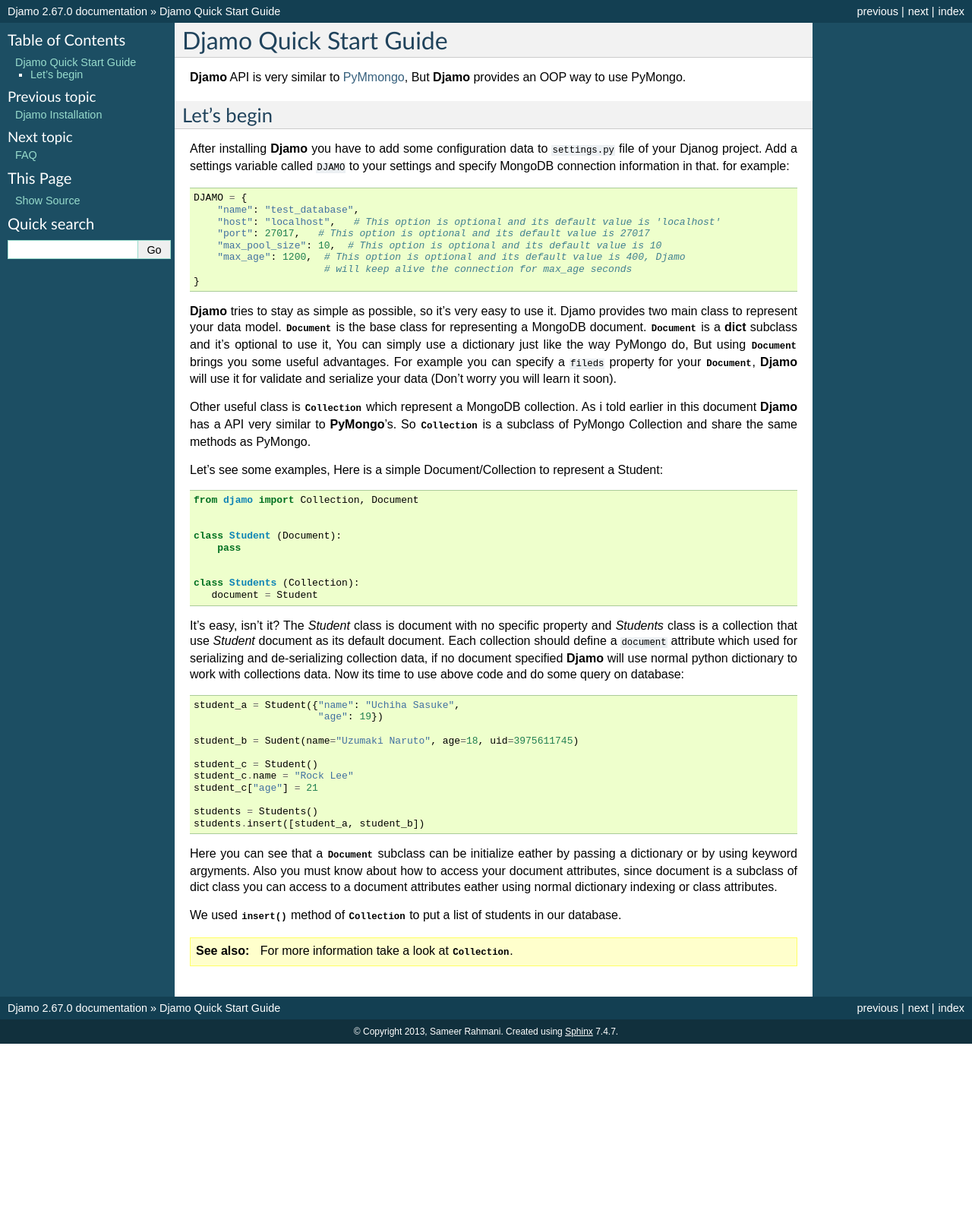
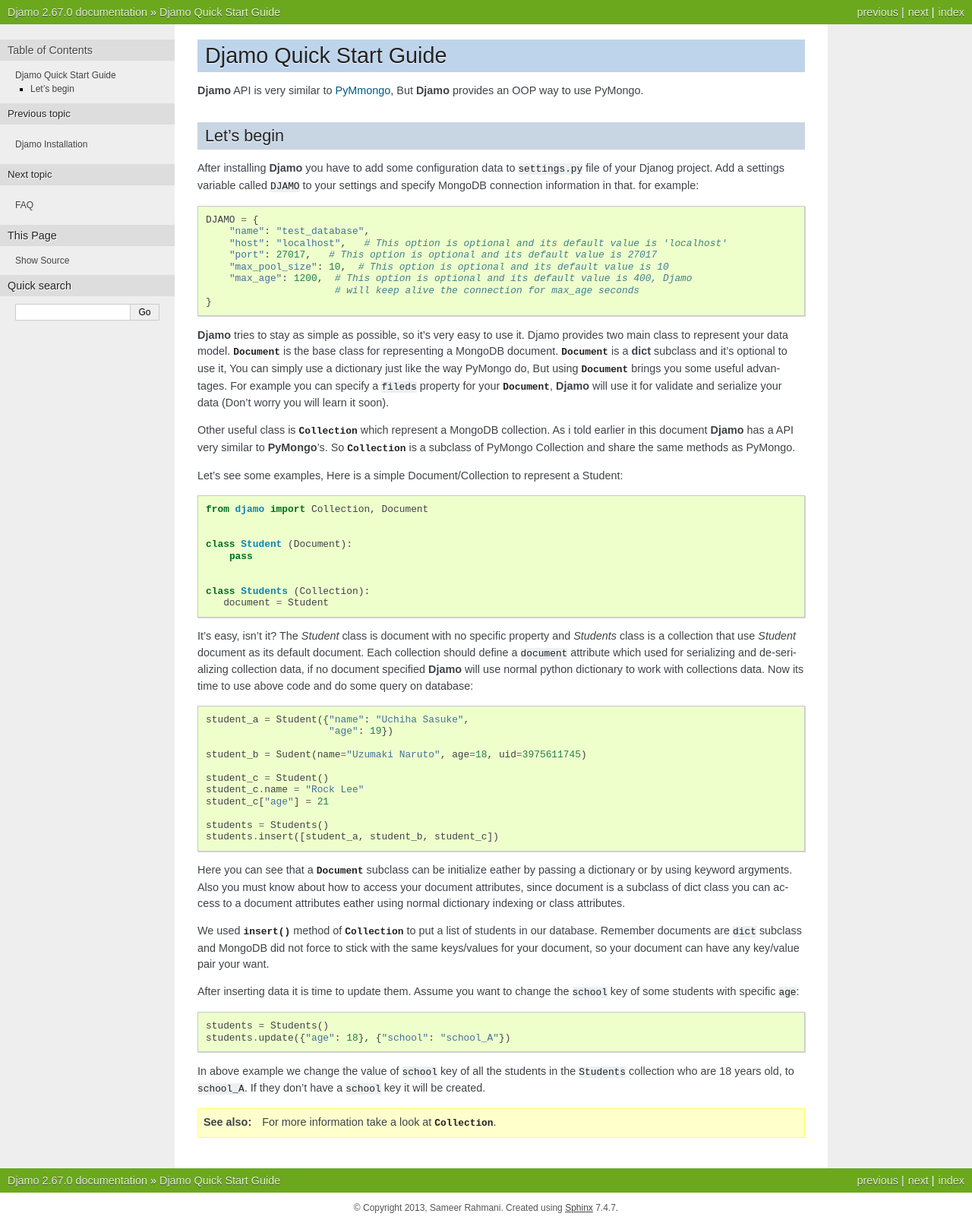
Before and after one commit to Yellowen/Djamo, a Sphinx documentation site: the page built from docs/source/quickstart.rst, in a window 1280 px wide. Shown: the whole page at 76% size. Built offline with Sphinx 7.4.7, drawn with Linux system fonts in a browser that asks for light colours; before the commit the page ends 1374 px from its top, so only the background shows below that.

Commit message:
documents template changed, quickstart improved

```diff
--- a/docs/source/conf.py
+++ b/docs/source/conf.py
@@ -92,7 +92,7 @@ pygments_style = 'sphinx'
 
 # The theme to use for HTML and HTML Help pages.  See the documentation for
 # a list of builtin themes.
-html_theme = 'default'
+html_theme = 'nature'
 
 # Theme options are theme-specific and customize the look and feel of a theme
 # further.  For a list of options available for each theme, see the
--- a/docs/source/quickstart.rst
+++ b/docs/source/quickstart.rst
@@ -48,11 +48,18 @@ code and do some query on database::
     student_c["age"] = 21
 
     students = Students()
-    students.insert([student_a, student_b])
+    students.insert([student_a, student_b, student_c])
 
 Here you can see that a :py:class:`~djamo.document.Document` subclass can be initialize eather by passing a dictionary or by using keyword argyments. Also you must know about how to access your document attributes, since document is a subclass of dict
 class you can access to a document attributes eather using normal dictionary indexing or class attributes.
 
-We used :py:func:`~djamo.collection.Collection.insert` method of :py:class:`~djamo.collection.Collection` to put a list of students in our database.
+We used :py:func:`~djamo.collection.Collection.insert` method of :py:class:`~djamo.collection.Collection` to put a list of students in our database. Remember documents are ``dict`` subclass and MongoDB did not force to stick with the same keys/values for your document, so your document can have any key/value pair your want.
+
+After inserting data it is time to update them. Assume you want to change the ``school`` key of some students with specific ``age``::
+
+    students = Students()
+    students.update({"age": 18}, {"school": "school_A"})
+
+In above example we change the value of ``school`` key of all the students in the ``Students`` collection who are 18 years old, to ``school_A``. If they don't have a ``school`` key it will be created.
 
 .. seealso:: For more information take a look at :py:class:`~djamo.collection.Collection`.
```
Also changed, not shown: 1 other file.
